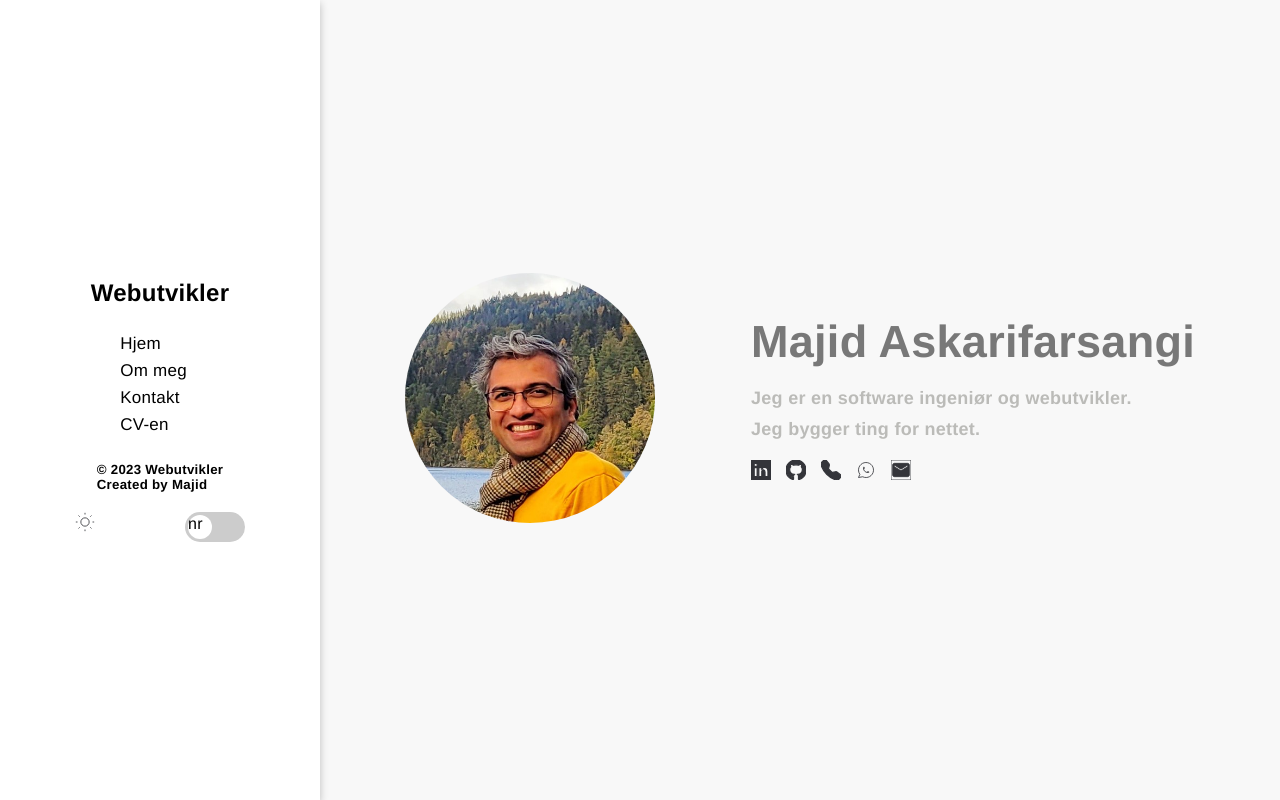
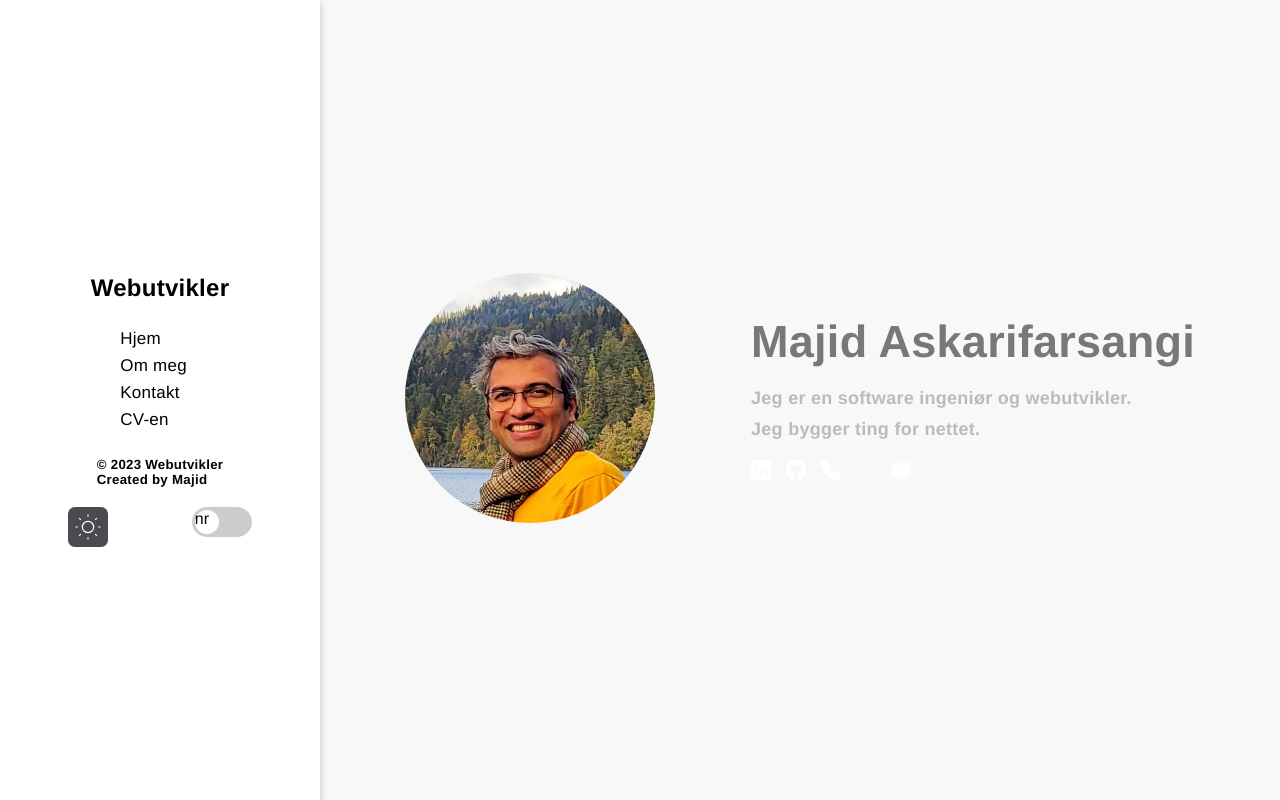
Before and after one commit to maf256/sitedesign, a Next.js app: page / in a window 1280 px wide. Built offline with nearby package versions, Linux system fonts and the light colour scheme.

Commit message:
styled taggle svg

```diff
--- a/components/common/Svg.js
+++ b/components/common/Svg.js
@@ -24,11 +24,8 @@ export const Whatsapp = ({fontSize, color, margin}) => <SvgIcon fontSize={fontSi
 export const Business = ({fontSize, color, margin}) => <SvgIcon fontSize={fontSize} color={color} margin={margin} role="img" aria-label="webutvikler" stroke="currentColor" fill="currentColor" stroke-width="0" viewBox="0 0 24 24" height="1em" width="1em" xmlns="http://www.w3.org/2000/svg"><path fill="none" d="M0 0h24v24H0z"></path><path d="M15 17h2v-3h1v-2l-1-5H2l-1 5v2h1v6h9v-6h4v3zm-6 1H4v-4h5v4zM2 4h15v2H2z"></path><path d="M20 18v-3h-2v3h-3v2h3v3h2v-3h3v-2z"></path></SvgIcon>
 
 export const Coffee = ({fontSize, color, margin}) => <SvgIcon  fontSize={fontSize} color={color} margin={margin} role="img" aria-label="webutvikler" stroke="currentColor" fill="currentColor" stroke-width="0" viewBox="0 0 512 512" height="1em" width="1em" xmlns="http://www.w3.org/2000/svg"><path d="M144 32S94.11 69.4 96 96c1.604 22.57 44.375 25.665 48 48 1.91 11.772-16 32-16 32s48-25.373 48-48-42.8-25.978-48-48c-3.875-16.414 16-48 16-48zm80 0s-49.89 37.4-48 64c1.604 22.57 44.375 25.665 48 48 1.91 11.772-16 32-16 32s48-25.373 48-48-42.8-25.978-48-48c-3.875-16.414 16-48 16-48zm80 0s-49.89 37.4-48 64c1.604 22.57 44.375 25.665 48 48 1.91 11.772-16 32-16 32s48-25.373 48-48-42.8-25.978-48-48c-3.875-16.414 16-48 16-48zM73.293 201c1.43 63.948 18.943 179.432 74.707 238h152c55.764-58.568 73.278-174.052 74.707-238H73.293zm319.598.445c-.186 9.152-.652 19.252-1.472 30.057C419.312 235.162 441 259.142 441 288c0 31.374-25.626 57-57 57-4.387 0-8.656-.517-12.764-1.465-2.912 9.62-6.176 19.165-9.84 28.51C368.602 373.97 376.176 375 384 375c48.155 0 87-38.845 87-87 0-45.153-34.153-82.12-78.11-86.555zM42.763 457c1.507 5.193 3.854 11.2 6.955 16.37 2.637 4.394 5.69 8.207 8.428 10.58C60.882 486.32 63 487 64 487h320c1 0 3.118-.678 5.855-3.05 2.738-2.373 5.79-6.186 8.428-10.58 3.1-5.17 5.448-11.177 6.955-16.37H42.762z"></path></SvgIcon>
-export const Darksvg = ({fontSize, color,margin, changeDarkMode}) => <SvgIcon onClick={changeDarkMode}  fontSize={fontSize} color={color} margin={margin} role="img" aria-label="webutvikler" xmlns="http://www.w3.org/2000/svg" width="24" height="24" viewBox="0 0 24 24" fill="none" stroke="currentColor" stroke-width="2" stroke-linecap="round" stroke-linejoin="round"><path d="M21 12.79A9 9 0 1 1 11.21 3 7 7 0 0 0 21 12.79z"></path></SvgIcon>
-export const Lightsvg = ({fontSize, color, margin, changeDarkMode}) => <SvgIcon onClick={changeDarkMode} fontSize={fontSize} color={color} margin={margin} role="img" aria-label="webutvikler" xmlns="http://www.w3.org/2000/svg" width="24" height="24" viewBox="0 0 24 24" fill="none" stroke="currentColor" stroke-width="2" stroke-linecap="round" stroke-linejoin="round"><circle cx="12" cy="12" r="5"></circle><line x1="12" y1="1" x2="12" y2="3"></line><line x1="12" y1="21" x2="12" y2="23"></line><line x1="4.22" y1="4.22" x2="5.64" y2="5.64"></line><line x1="18.36" y1="18.36" x2="19.78" y2="19.78"></line><line x1="1" y1="12" x2="3" y2="12"></line><line x1="21" y1="12" x2="23" y2="12"></line><line x1="4.22" y1="19.78" x2="5.64" y2="18.36"></line><line x1="18.36" y1="5.64" x2="19.78" y2="4.22"></line></SvgIcon>
-
-{/* <svg class="icon" xmlns="http://www.w3.org/2000/svg" width="24" height="24" viewBox="0 0 24 24" fill="none" stroke="currentColor" stroke-width="2" stroke-linecap="round" stroke-linejoin="round"><circle cx="12" cy="12" r="5"></circle><line x1="12" y1="1" x2="12" y2="3"></line><line x1="12" y1="21" x2="12" y2="23"></line><line x1="4.22" y1="4.22" x2="5.64" y2="5.64"></line><line x1="18.36" y1="18.36" x2="19.78" y2="19.78"></line><line x1="1" y1="12" x2="3" y2="12"></line><line x1="21" y1="12" x2="23" y2="12"></line><line x1="4.22" y1="19.78" x2="5.64" y2="18.36"></line><line x1="18.36" y1="5.64" x2="19.78" y2="4.22"></line></svg> */}
-{/* <svg class="icon" xmlns="http://www.w3.org/2000/svg" width="24" height="24" viewBox="0 0 24 24" fill="none" stroke="currentColor" stroke-width="2" stroke-linecap="round" stroke-linejoin="round"><path d="M21 12.79A9 9 0 1 1 11.21 3 7 7 0 0 0 21 12.79z"></path></svg> */}
+export const Darksvg = ({fontSize, color,margin, changeDarkMode}) => <SvgTaggle onClick={changeDarkMode}  fontSize={fontSize} color={color} margin={margin} role="img" aria-label="webutvikler" xmlns="http://www.w3.org/2000/svg" width="24" height="24" viewBox="0 0 24 24" fill="none" stroke="currentColor" stroke-width="2" stroke-linecap="round" stroke-linejoin="round"><path d="M21 12.79A9 9 0 1 1 11.21 3 7 7 0 0 0 21 12.79z"></path></SvgTaggle>
+export const Lightsvg = ({fontSize, color, margin, changeDarkMode}) => <SvgTaggle onClick={changeDarkMode} fontSize={fontSize} color={color} margin={margin} role="img" aria-label="webutvikler" xmlns="http://www.w3.org/2000/svg" width="24" height="24" viewBox="0 0 24 24" fill="none" stroke="currentColor" stroke-width="2" stroke-linecap="round" stroke-linejoin="round"><circle cx="12" cy="12" r="5"></circle><line x1="12" y1="1" x2="12" y2="3"></line><line x1="12" y1="21" x2="12" y2="23"></line><line x1="4.22" y1="4.22" x2="5.64" y2="5.64"></line><line x1="18.36" y1="18.36" x2="19.78" y2="19.78"></line><line x1="1" y1="12" x2="3" y2="12"></line><line x1="21" y1="12" x2="23" y2="12"></line><line x1="4.22" y1="19.78" x2="5.64" y2="18.36"></line><line x1="18.36" y1="5.64" x2="19.78" y2="4.22"></line></SvgTaggle>
 
 const SvgIcon = styled.svg`
     font-size: ${({fontSize}) => fontSize ? fontSize : "100px"};
@@ -41,3 +38,18 @@ const SvgIcon = styled.svg`
         font-size: 22px;
     }
 `
+
+const SvgTaggle = styled.svg`
+    font-size: ${({fontSize}) => fontSize ? fontSize : "100px"};
+    color: ${({theme}) => theme.Icon_Color };
+    margin: ${({margin}) => margin };
+    margin-right: 15px;
+    width: 1em;
+    height: 1em;
+    background-color: ${({theme}) => theme.Icon_bkColor };
+    padding: 2%;
+    border-radius: 7px;
+    @media (max-width: 768px) {
+        font-size: 22px;
+    }
+`
--- a/components/menu/Menu.js
+++ b/components/menu/Menu.js
@@ -40,7 +40,7 @@ const Menu = ({
         </h5>
       </Copyright>
       <TaggleDiv>
-        {isDark ? <Darksvg fontSize="20px" changeDarkMode={changeDarkMode}/> : <Lightsvg fontSize="20px" changeDarkMode={changeDarkMode}/> }
+        {isDark ? <Darksvg fontSize="40px" changeDarkMode={changeDarkMode}/> : <Lightsvg fontSize="40px" changeDarkMode={changeDarkMode}/> }
         <TaggleLang language={language} changeLangeuge={changeLangeuge} on='en' off='nr' />
       </TaggleDiv>
     </Navbar>
--- a/components/menu/Navbar.js
+++ b/components/menu/Navbar.js
@@ -4,25 +4,25 @@ import styled from 'styled-components'
 import Burger from './Burger.js'
 import { Data } from '../common/Data.js'
 import Link from 'next/link'
+import { Darksvg, Lightsvg } from '../common/Svg'
 
 
 export default function Navbar  ({ isDark, changeDarkMode, language, changeLangeuge }) {
 
   return (
     <Nav >
-      <h1><Link href="/">{Data.about[language ? 'en' : 'nr'].h2}</Link></h1>
+      <Iconbar>
+        <h1><Link href="/">{Data.about[language ? 'en' : 'nr'].h2}</Link></h1>
+        {isDark ? <Darksvg fontSize="40px" changeDarkMode={changeDarkMode}/> : <Lightsvg fontSize="40px" changeDarkMode={changeDarkMode}/> }
+      </Iconbar>
       <Burger isDark={isDark} changeDarkMode={changeDarkMode}  language={language} changeLangeuge={changeLangeuge} />
     </Nav>
   )
 }
 
+
 const Nav = styled.nav `
-  h1 {
-    display: none;
-    margin-left: 10px;
-  }
   a {
-    text-decoration: none;
     color: black;
   }
   @media (max-width: 899px) {
@@ -32,9 +32,16 @@ const Nav = styled.nav `
     align-items: center;
     position: fixed;
     background-color: ${({theme}) => theme.BC_Menu};
-    h1 {
-      width: 100%;
-      display: flex;
-    }
+
   }
 `
+const Iconbar = styled.div`
+  display: none;
+  @media (max-width: 899px) {
+      display: flex;
+      width : 70vw;
+      align-items: center;
+      justify-content: space-between
+    }
+
+`
--- a/styles/theme.js
+++ b/styles/theme.js
@@ -10,7 +10,8 @@ export default function theme(isDark) {
         Text_Menu_Hover: isDark ?  '#fff' : '#000',
         BC_Menu: isDark ?  '#494b50' : 'white',
         BC_Home: isDark ?  '#34353a' : '#f8f8f8',
-        Icon_Color: isDark ? 'white' : '#34353a',
+        Icon_Color: isDark ? 'white' : 'white',
+        Icon_bkColor: isDark ? '#34353a' : '#494b50',
         Text_Paragraph: isDark ? '#bbbbb8' : '#bbbbb8'
     }
 }
```
